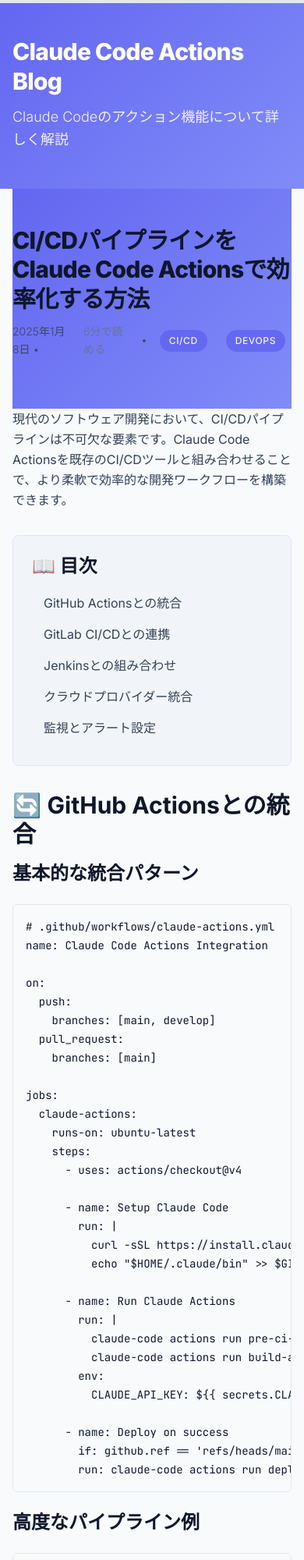
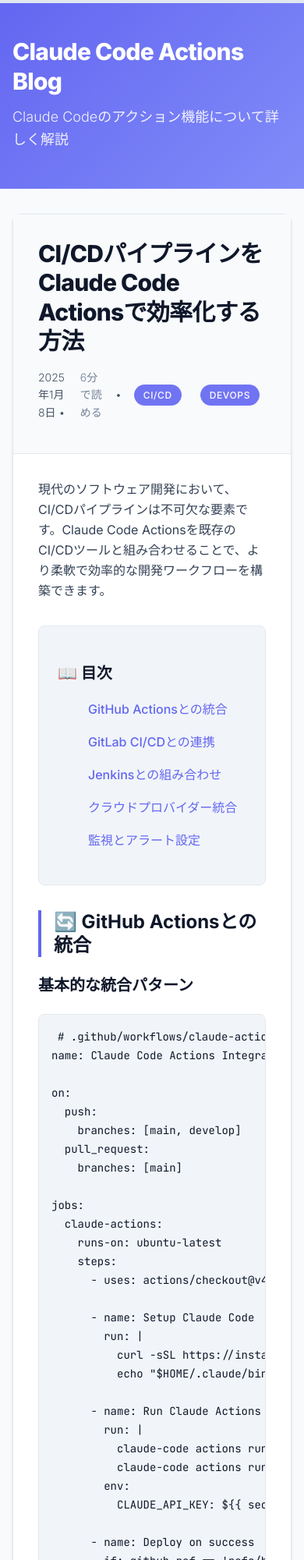
Before and after one commit to dev-kawahara-r/dev-kawahara-r.github.io, a plain HTML site: page posts/cicd-pipeline-integration.html in a window 390 px wide. Shown: the top 2000 px of the page at 78% size. Drawn offline with Linux system fonts and the light colour scheme.

Commit message:
fix: 記事ページの色とスタイルを完全に統一
記事ページ統一スタイル:
✅ .blog-post 包括的スタイル定義
✅ .post-header と .post-content の適切な分離
✅ 統一されたカラーシステム適用
✅ セマンティックな色階層の実装

色彩改善:
- 記事見出し: var(--color-text-primary)
- 本文テキスト: var(--color-text-secondary)
- リンク: var(--color-primary)
- 強調テキスト: var(--color-text-primary)

コードブロック統一:
✅ 背景: var(--color-surface-variant)
✅ テキスト: var(--color-text-primary)
✅ ボーダー: var(--color-border)
✅ ライト・ダークモード対応

特殊要素スタイル:
✅ ベストプラクティスボックス色統一
✅ 目次デザイン改善
✅ ナビゲーション要素統一
✅ h2見出しに左ボーダーアクセント追加

レスポンシブ対応:
- iPhone SE: パディング最適化
- ナビゲーション: 縦型レイアウト
- 記事コンテンツ: モバイル最適化

これで記事ページが完全に統一されたモダンデザインになりました！

🤖 Generated with [Claude Code](https://claude.ai/code)

Co-Authored-By: Claude <noreply@anthropic.com>

```diff
--- a/modern-styles.css
+++ b/modern-styles.css
@@ -195,30 +195,44 @@ a:hover {
 /* Code Blocks */
 code, pre {
   font-family: var(--font-family-mono);
-  background-color: var(--color-gray-100);
+  background-color: var(--color-surface-variant);
   border-radius: var(--radius-md);
 }
 
 code {
   padding: var(--space-1) var(--space-2);
   font-size: var(--text-sm);
-  color: var(--color-gray-900);
-  background-color: var(--color-gray-100);
+  color: var(--color-text-primary);
+  background-color: var(--color-surface-variant);
 }
 
 pre {
   padding: var(--space-4);
   margin: var(--space-6) 0;
   overflow-x: auto;
-  border: 1px solid var(--color-gray-200);
-  background-color: var(--color-gray-100);
+  border: 1px solid var(--color-border);
+  background-color: var(--color-surface-variant);
 }
 
 pre code {
   padding: 0;
   background: none;
   font-size: var(--text-sm);
-  color: var(--color-gray-900);
+  color: var(--color-text-primary);
+}
+
+/* Blog post specific code blocks */
+.blog-post .post-content pre {
+  background-color: var(--color-surface-variant);
+  border: 1px solid var(--color-border);
+  border-radius: var(--radius-lg);
+  position: relative;
+}
+
+.blog-post .post-content code {
+  background-color: var(--color-surface-variant);
+  color: var(--color-text-primary);
+  padding: var(--space-1) var(--space-2);
 }
 
 /* Container */
@@ -509,11 +523,12 @@ header p {
 
 /* Best Practices Box */
 .best-practices {
-  background: linear-gradient(135deg, var(--color-success), #059669);
+  background: linear-gradient(135deg, var(--color-success), var(--color-success-light));
   color: white;
   padding: var(--space-6);
   border-radius: var(--radius-xl);
   margin: var(--space-8) 0;
+  border: 1px solid var(--color-success);
 }
 
 .best-practices h3 {
@@ -529,6 +544,12 @@ header p {
 .best-practices li {
   margin-bottom: var(--space-2);
   line-height: var(--leading-relaxed);
+  color: white;
+}
+
+.best-practices strong {
+  color: white;
+  font-weight: 700;
 }
 
 /* Progress Bar */
@@ -638,6 +659,21 @@ footer p {
     font-size: var(--text-xs);
     margin: var(--space-4) 0;
   }
+
+  .blog-post .post-header {
+    padding: var(--space-4);
+  }
+
+  .blog-post .post-content {
+    padding: var(--space-4);
+  }
+
+  .post-navigation {
+    flex-direction: column;
+    gap: var(--space-3);
+    text-align: center;
+    padding: var(--space-4);
+  }
 }
 
 /* Mobile tablets (376px - 768px) */
@@ -703,20 +739,115 @@ footer p {
   animation: fadeInUp 0.8s ease-out;
 }
 
-/* High contrast text for accessibility */
+/* Blog Post Styles */
+.blog-post {
+  background: var(--color-background);
+  border-radius: var(--radius-xl);
+  box-shadow: var(--shadow-base);
+  border: 1px solid var(--color-border);
+  margin: var(--space-8) 0;
+}
+
+.blog-post .post-header {
+  border-bottom: 1px solid var(--color-border);
+  padding: var(--space-8) var(--space-8) var(--space-6);
+  background: var(--color-surface);
+}
+
+.blog-post .post-header h1 {
+  color: var(--color-text-primary);
+  margin-bottom: var(--space-4);
+}
+
 .blog-post .post-content {
+  padding: var(--space-8);
   color: var(--color-text-primary);
 }
 
-.blog-post .post-content p,
+.blog-post .post-content p {
+  color: var(--color-text-secondary);
+  margin-bottom: var(--space-4);
+  line-height: var(--leading-relaxed);
+}
+
+.blog-post .post-content h2 {
+  color: var(--color-text-primary);
+  font-size: var(--text-2xl);
+  margin-top: var(--space-8);
+  margin-bottom: var(--space-4);
+  padding-left: var(--space-4);
+  border-left: 4px solid var(--color-primary);
+}
+
+.blog-post .post-content h3 {
+  color: var(--color-text-primary);
+  font-size: var(--text-xl);
+  margin-top: var(--space-6);
+  margin-bottom: var(--space-3);
+}
+
+.blog-post .post-content h4 {
+  color: var(--color-text-primary);
+  font-size: var(--text-lg);
+  margin-top: var(--space-4);
+  margin-bottom: var(--space-2);
+}
+
+.blog-post .post-content ul,
+.blog-post .post-content ol {
+  margin: var(--space-4) 0;
+  padding-left: var(--space-6);
+}
+
 .blog-post .post-content li {
   color: var(--color-text-secondary);
+  margin-bottom: var(--space-2);
+  line-height: var(--leading-relaxed);
 }
 
-.blog-post .post-content h2,
-.blog-post .post-content h3,
-.blog-post .post-content h4 {
+.blog-post .post-content strong {
   color: var(--color-text-primary);
+  font-weight: 600;
+}
+
+.blog-post .post-content a {
+  color: var(--color-primary);
+  text-decoration: none;
+  font-weight: 500;
+}
+
+.blog-post .post-content a:hover {
+  color: var(--color-primary-dark);
+  text-decoration: underline;
+}
+
+/* Post Navigation */
+.post-navigation {
+  display: flex;
+  justify-content: space-between;
+  align-items: center;
+  background: var(--color-background);
+  padding: var(--space-6);
+  border-radius: var(--radius-xl);
+  box-shadow: var(--shadow-base);
+  border: 1px solid var(--color-border);
+  margin: var(--space-8) 0;
+}
+
+.post-navigation a {
+  color: var(--color-primary);
+  text-decoration: none;
+  font-weight: 500;
+  padding: var(--space-3) var(--space-4);
+  border-radius: var(--radius-md);
+  transition: all var(--transition-fast);
+  border: 1px solid transparent;
+}
+
+.post-navigation a:hover {
+  background-color: var(--color-surface);
+  border-color: var(--color-border);
+  text-decoration: none;
 }
 
 /* Dark mode adjustments */
```
